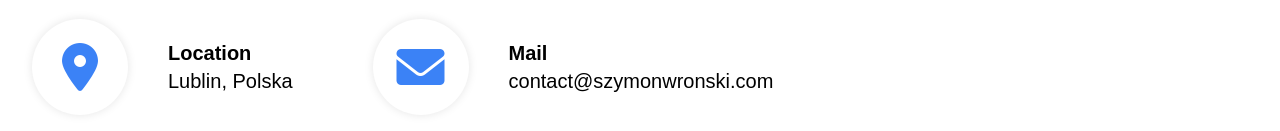
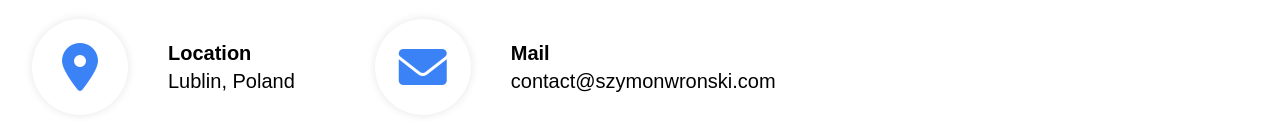
Before and after one commit to szymoonwronski/Portfolio, a React (Vite) app: page / in a window 1280 px wide. Shown: the part 2806-2937 px from the top of the page. Built offline with nearby package versions, Linux system fonts and the light colour scheme.

Commit message:
location fix

```diff
--- a/src/components/ContactSegment.jsx
+++ b/src/components/ContactSegment.jsx
@@ -15,7 +15,7 @@ const ContactSegment = () => {
                         </div>
                         <div className="text-lg sm:text-xl text-center xs:text-left">
                             <span className="block font-bold">Location</span>
-                            <span className="hover:text-blue-500"><a href="https://www.google.com/maps/place/Lublin" target="_blank">Lublin, Polska</a></span>
+                            <span className="hover:text-blue-500"><a href="https://www.google.com/maps/place/Lublin" target="_blank">Lublin, Poland</a></span>
                         </div>
                     </div>
                     <div className="xs:flex items-center">
```
